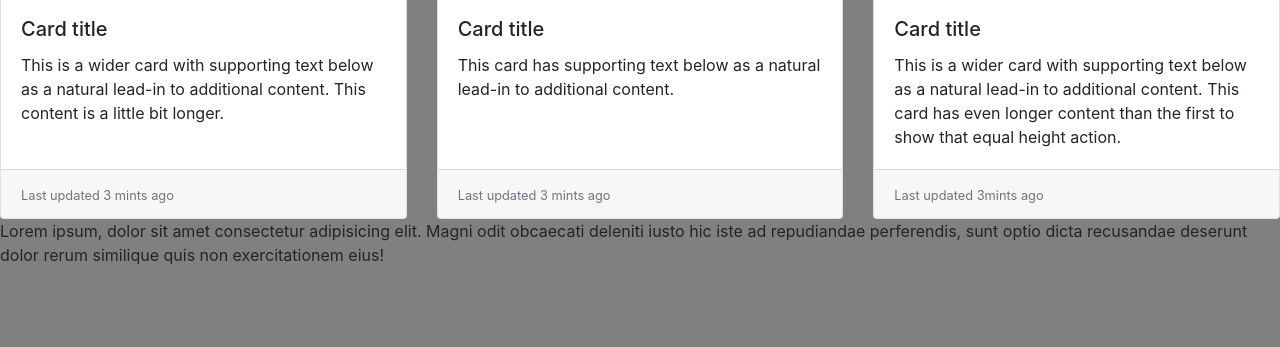
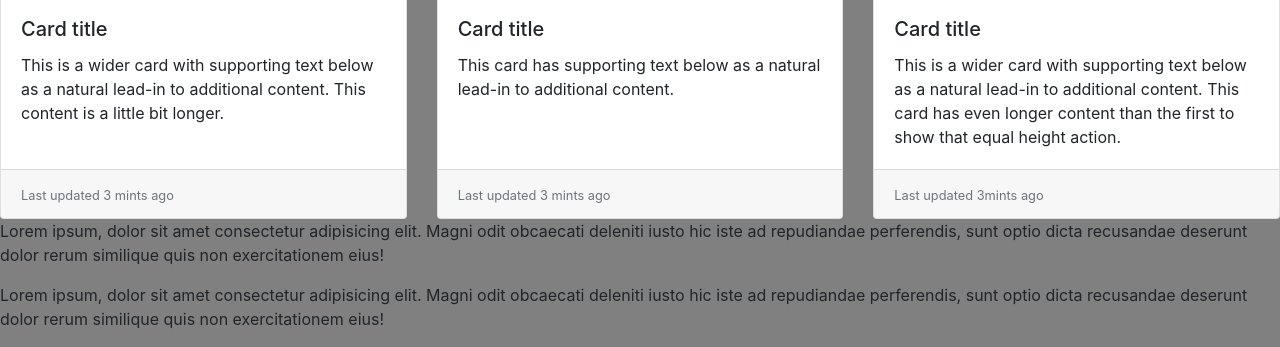
Before and after one commit to Ahmedkhan90/farniture, a plain HTML site: page index.html in a window 1280 px wide. Shown: the part 826-1173 px from the top of the page. Before the commit the page ends 1109 px from the top, so only its background shows below. Drawn offline with nearby package versions, Linux system fonts and the light colour scheme.

Commit message:
Farniture

```diff
--- a/index.html
+++ b/index.html
@@ -143,6 +143,9 @@
     <p>Lorem ipsum, dolor sit amet consectetur adipisicing elit. Magni odit obcaecati deleniti iusto hic iste ad
       repudiandae perferendis, sunt optio dicta recusandae deserunt dolor rerum similique quis non exercitationem eius!
     </p>
+    <p>Lorem ipsum, dolor sit amet consectetur adipisicing elit. Magni odit obcaecati deleniti iusto hic iste ad
+      repudiandae perferendis, sunt optio dicta recusandae deserunt dolor rerum similique quis non exercitationem eius!
+    </p>
 
 
 
```
